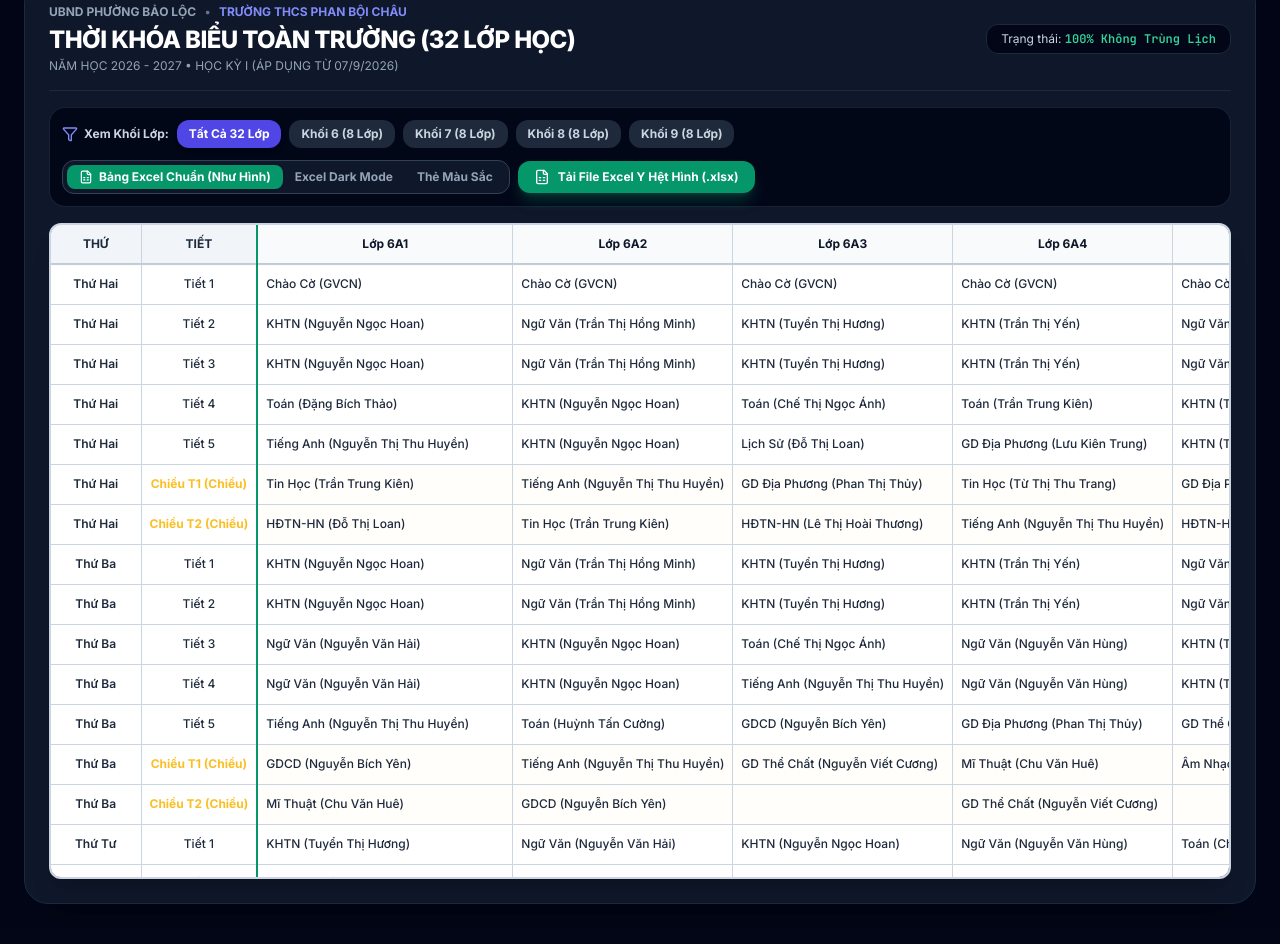
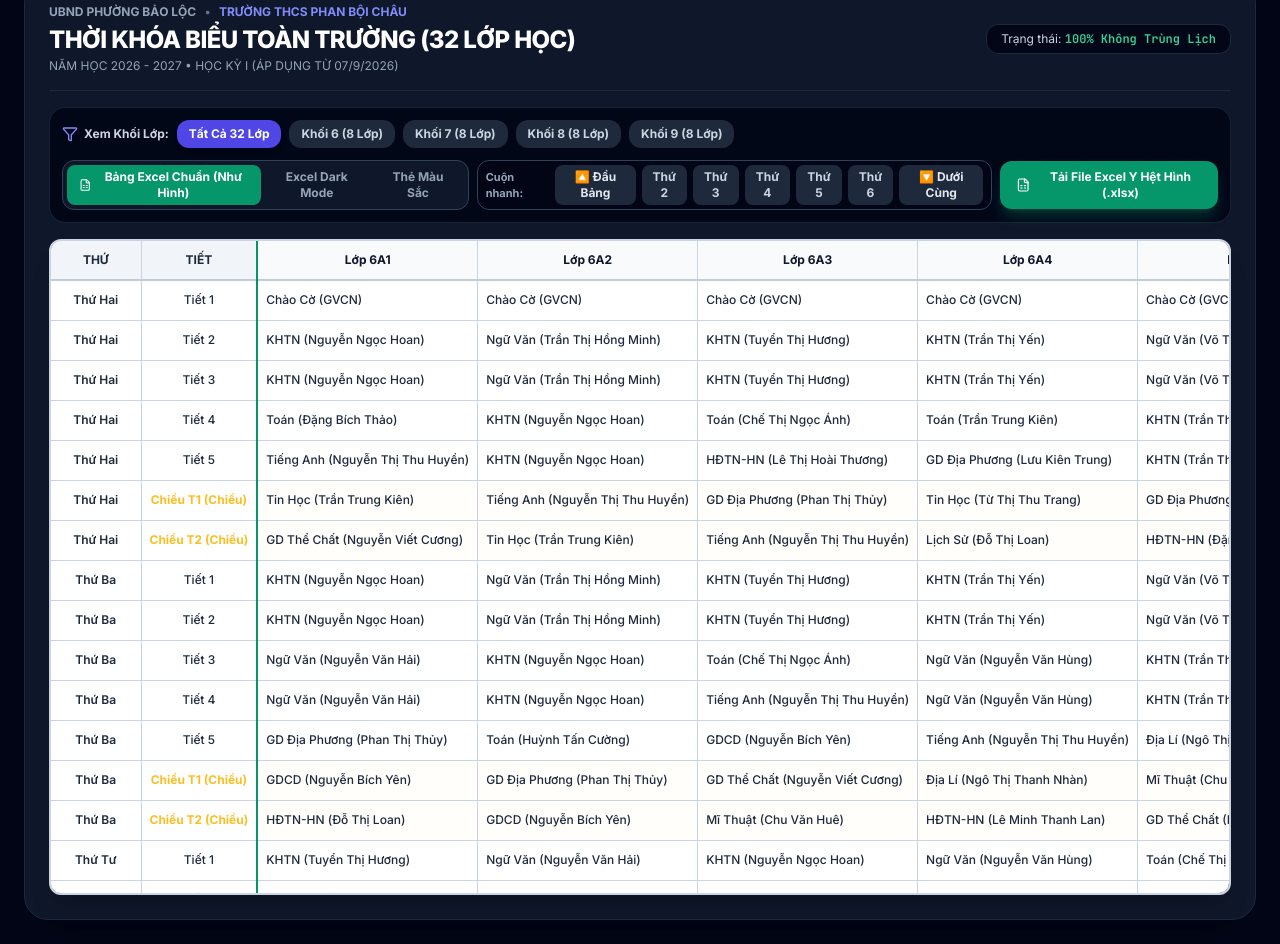
Before and after one commit to long260212/thoi_khoa_bieu, a React (Vite) app: page / in a window 1280 px wide. Shown: the part 323-1267 px from the top of the page. Built offline with nearby package versions, Linux system fonts and the light colour scheme.

Commit message:
feat: afternoon classes strictly on Mon-Tue-Wed (Thu-Fri afternoon off) and full-screen window-level mouse drag to scroll with quick navigation toolbar

```diff
--- a/src/App.tsx
+++ b/src/App.tsx
@@ -25,7 +25,7 @@ import {
 import * as XLSX from 'xlsx';
 import { PHAN_BOI_CHAU_DATA, PhanBoiChauTeacherData } from './utils/phanBoiChauData';
 import { getPhanBoiChauAssignments, parseTeachingExpression, ParsedTeachingUnit, SUBJECT_NAME_MAP } from './utils/assignmentParser';
-import { autoScheduleAllClasses, ScheduleResultEntry } from './utils/schedulerEngine';
+import { autoScheduleAllClasses, ScheduleResultEntry, AFTERNOON_DAYS } from './utils/schedulerEngine';
 import { MultiSourceImportModal } from './components/ImportCenter/MultiSourceImportModal';
 import { downloadSampleExcelTemplate } from './utils/multiSourceImporter';
 
@@ -72,6 +72,14 @@ const ALL_PERIOD_ITEMS = [
   { p: 7, session: 'CHIỀU', label: 'Chiều T2', display: 'Chiều Tiết 2' },
 ];
 
+// Các tiết học theo từng ngày: Chỉ Thứ 2, 3, 4 có học Buổi Chiều; Thứ 5 & Thứ 6 chiều nghỉ hoàn toàn
+const getPeriodsForDay = (dayKey: string) => {
+  if (AFTERNOON_DAYS.includes(dayKey)) {
+    return ALL_PERIOD_ITEMS;
+  }
+  return ALL_PERIOD_ITEMS.filter((item) => item.session === 'SÁNG');
+};
+
 export const App: React.FC = () => {
   // Chế độ xem:
   // 'MASTER_ALL_CLASSES': Tờ Thời Khóa Biểu Toàn Trường (Tất cả các lớp - Mặc định)
@@ -124,7 +132,7 @@ export const App: React.FC = () => {
     return map;
   }, [scheduleData]);
 
-  // Tham chiếu và state cho chức năng Kéo chuột cuộn 2 chiều (Mouse 2D Drag-to-Scroll)
+  // Tham chiếu và state cho chức năng Kéo chuột cuộn 2 chiều trên toàn bộ màn hình (Global window-level Drag-to-Scroll)
   const tableContainerRef = useRef<HTMLDivElement>(null);
   const [isDragging, setIsDragging] = useState(false);
   const [startX, setStartX] = useState(0);
@@ -132,8 +140,36 @@ export const App: React.FC = () => {
   const [scrollLeftState, setScrollLeftState] = useState(0);
   const [scrollTopState, setScrollTopState] = useState(0);
 
+  // Lắng nghe sự kiện chuột toàn cục (window) giúp người dùng giữ chuột kéo ở bất kỳ ô nào, kéo ra cả màn hình vẫn cuộn mượt mà
+  useEffect(() => {
+    if (!isDragging) return;
+
+    const handleGlobalMouseMove = (e: MouseEvent) => {
+      if (!tableContainerRef.current) return;
+      e.preventDefault();
+      const x = e.pageX - tableContainerRef.current.offsetLeft;
+      const y = e.pageY - tableContainerRef.current.offsetTop;
+      const walkX = (x - startX) * 1.5;
+      const walkY = (y - startY) * 1.5;
+      tableContainerRef.current.scrollLeft = scrollLeftState - walkX;
+      tableContainerRef.current.scrollTop = scrollTopState - walkY;
+    };
+
+    const handleGlobalMouseUp = () => {
+      setIsDragging(false);
+    };
+
+    window.addEventListener('mousemove', handleGlobalMouseMove, { passive: false });
+    window.addEventListener('mouseup', handleGlobalMouseUp);
+
+    return () => {
+      window.removeEventListener('mousemove', handleGlobalMouseMove);
+      window.removeEventListener('mouseup', handleGlobalMouseUp);
+    };
+  }, [isDragging, startX, startY, scrollLeftState, scrollTopState]);
+
   const handleMouseDown = (e: React.MouseEvent) => {
-    if (!tableContainerRef.current) return;
+    if (e.button !== 0 || !tableContainerRef.current) return; // Chỉ nhận chuột trái
     setIsDragging(true);
     setStartX(e.pageX - tableContainerRef.current.offsetLeft);
     setStartY(e.pageY - tableContainerRef.current.offsetTop);
@@ -141,30 +177,26 @@ export const App: React.FC = () => {
     setScrollTopState(tableContainerRef.current.scrollTop);
   };
 
-  const handleMouseLeave = () => {
-    setIsDragging(false);
-  };
-
-  const handleMouseUp = () => {
-    setIsDragging(false);
-  };
-
-  const handleMouseMove = (e: React.MouseEvent) => {
-    if (!isDragging || !tableContainerRef.current) return;
-    e.preventDefault();
-    const x = e.pageX - tableContainerRef.current.offsetLeft;
-    const y = e.pageY - tableContainerRef.current.offsetTop;
-    const walkX = (x - startX) * 1.8;
-    const walkY = (y - startY) * 1.8;
-    tableContainerRef.current.scrollLeft = scrollLeftState - walkX;
-    tableContainerRef.current.scrollTop = scrollTopState - walkY;
-  };
-
-  // Cuộn dọc trực tiếp đến Thứ được chọn (Đặc biệt là Thứ 7)
+  // Cuộn dọc trực tiếp đến Thứ được chọn
   const scrollToDayVertical = (dayKey: string) => {
     const el = document.getElementById(`day_row_${dayKey}`);
     if (el) {
-      el.scrollIntoView({ behavior: 'smooth', block: 'nearest' });
+      el.scrollIntoView({ behavior: 'smooth', block: 'start' });
+    }
+  };
+
+  const scrollToTopTable = () => {
+    if (tableContainerRef.current) {
+      tableContainerRef.current.scrollTo({ top: 0, behavior: 'smooth' });
+    }
+  };
+
+  const scrollToBottomTable = () => {
+    if (tableContainerRef.current) {
+      tableContainerRef.current.scrollTo({
+        top: tableContainerRef.current.scrollHeight,
+        behavior: 'smooth',
+      });
     }
   };
 
@@ -294,9 +326,9 @@ export const App: React.FC = () => {
     const headerRow = ['Thứ', 'Tiết', ...classList.map(c => `Lớp ${c}`)];
     masterRows.push(headerRow);
 
-    // Từng dòng: Thứ 2 đến Thứ 6 (Sáng Tiết 1-5, Chiều Tiết 1-2)
+    // Từng dòng: Thứ 2 đến Thứ 4 (Sáng + Chiều); Thứ 5 & 6 (Chỉ Sáng)
     DAYS.forEach((d) => {
-      ALL_PERIOD_ITEMS.forEach((item) => {
+      getPeriodsForDay(d.key).forEach((item) => {
         const row = [d.label, item.display];
         classList.forEach((cls) => {
           const entry = scheduleData[`${cls}_${d.key}_${item.p}`];
@@ -695,6 +727,34 @@ export const App: React.FC = () => {
                     </button>
                   </div>
 
+                  {/* Thanh điều hướng cuộn nhanh trên toàn màn hình */}
+                  <div className="flex items-center gap-1.5 bg-slate-950/80 px-2 py-1 rounded-xl border border-slate-700">
+                    <span className="text-[11px] font-bold text-slate-400 mr-1">Cuộn nhanh:</span>
+                    <button
+                      onClick={scrollToTopTable}
+                      className="px-2 py-1 bg-slate-800 hover:bg-slate-700 text-slate-200 text-xs font-bold rounded-lg transition-all flex items-center gap-1"
+                      title="Cuộn lên đầu bảng"
+                    >
+                      🔼 Đầu Bảng
+                    </button>
+                    {DAYS.map((d) => (
+                      <button
+                        key={d.key}
+                        onClick={() => scrollToDayVertical(d.key)}
+                        className="px-2 py-1 bg-slate-800 hover:bg-indigo-600 text-slate-300 hover:text-white text-xs font-bold rounded-lg transition-all"
+                      >
+                        {d.short}
+                      </button>
+                    ))}
+                    <button
+                      onClick={scrollToBottomTable}
+                      className="px-2 py-1 bg-slate-800 hover:bg-slate-700 text-slate-200 text-xs font-bold rounded-lg transition-all flex items-center gap-1"
+                      title="Cuộn xuống cuối bảng"
+                    >
+                      🔽 Dưới Cùng
+                    </button>
+                  </div>
+
                   {/* Nút tải File Excel chuẩn */}
                   <button
                     onClick={handleExportExcel}
@@ -710,19 +770,16 @@ export const App: React.FC = () => {
               <div
                 ref={tableContainerRef}
                 onMouseDown={handleMouseDown}
-                onMouseLeave={handleMouseLeave}
-                onMouseUp={handleMouseUp}
-                onMouseMove={handleMouseMove}
-                className={`overflow-auto rounded-xl border-2 select-none max-h-[82vh] transition-all ${
+                className={`overflow-auto rounded-xl border-2 select-none max-h-[82vh] transition-colors ${
                   tableTheme === 'EXCEL_LIGHT'
                     ? 'bg-white text-slate-900 border-slate-300 shadow-xl'
                     : tableTheme === 'EXCEL_DARK'
                     ? 'bg-slate-950 text-slate-200 border-slate-700 shadow-xl'
                     : 'bg-slate-900 text-slate-100 border-slate-800 shadow-2xl'
                 } ${isDragging ? 'cursor-grabbing' : 'cursor-grab'}`}
-                title="Cuộn chuột hoặc click giữ chuột để kéo ngang/dọc xem toàn bộ 32 lớp và từ Thứ 2 đến Thứ 7"
+                title="Giữ chuột trái ở bất kỳ ô nào rồi kéo chuột trên toàn màn hình để cuộn bảng nhanh"
               >
-                <table className={`w-full text-left border-collapse ${tableTheme === 'EXCEL_LIGHT' ? 'text-slate-900' : 'text-slate-200'} text-[12px] font-sans`}>
+                <table className={`w-full text-left border-collapse select-none ${tableTheme === 'EXCEL_LIGHT' ? 'text-slate-900' : 'text-slate-200'} text-[12px] font-sans`}>
                   {/* HÀNG TIÊU ĐỀ: Thứ | Tiết | Lớp 6A1 | Lớp 6A2 ... */}
                   <thead className={`sticky top-0 z-30 font-bold border-b-2 shadow-sm ${
                     tableTheme === 'EXCEL_LIGHT'
@@ -742,7 +799,7 @@ export const App: React.FC = () => {
                       <th className={`p-2.5 uppercase w-20 min-w-[75px] text-center sticky left-[90px] z-40 border-r-2 border-b ${
                         tableTheme === 'EXCEL_LIGHT'
                           ? 'bg-[#f1f5f9] text-slate-800 border-slate-300 border-r-emerald-600'
-                          : 'bg-slate-900 text-white border-slate-700 border-r-emerald-500'
+                          : 'bg-slate-950 text-white border-slate-700 border-r-emerald-500'
                       }`}>
                         Tiết
                       </th>
@@ -762,11 +819,11 @@ export const App: React.FC = () => {
                     </tr>
                   </thead>
 
-                  {/* THÂN BẢNG: Mỗi dòng chứa Thứ, Tiết và Phân công của từng lớp (5 ngày, sáng 5 tiết + chiều 2 tiết) */}
+                  {/* THÂN BẢNG: Thứ 2, 3, 4 (Sáng + Chiều); Thứ 5 & 6 (Chỉ học Sáng, không có Chiều) */}
                   <tbody>
                     {DAYS.map((d) => (
                       <React.Fragment key={d.key}>
-                        {ALL_PERIOD_ITEMS.map((item) => (
+                        {getPeriodsForDay(d.key).map((item) => (
                           <tr
                             key={`${d.key}_${item.p}`}
                             id={item.p === 1 ? `day_row_${d.key}` : undefined}
@@ -948,7 +1005,9 @@ export const App: React.FC = () => {
 
                               return (
                                 <td key={d.key} className="p-2 border-l border-slate-800 print:border-black min-w-[130px] h-16 align-middle relative">
-                                  {cell && cell.subject ? (
+                                  {s.sessionKey === 'CHIEU' && !AFTERNOON_DAYS.includes(d.key) ? (
+                                    <span className="text-slate-600 print:text-slate-400 text-[11px] italic font-medium">Nghỉ chiều</span>
+                                  ) : cell && cell.subject ? (
                                     <div
                                       className="h-full rounded-xl p-2 flex flex-col justify-center items-center text-white print:text-black shadow-sm"
                                       style={{
@@ -1033,7 +1092,9 @@ export const App: React.FC = () => {
                             const entry = scheduleData[`${cls}_${d.key}_${item.p}`];
                             return (
                               <td key={d.key} className="p-1 border-l border-slate-800 print:border-black">
-                                {entry ? (
+                                {item.session === 'CHIỀU' && !AFTERNOON_DAYS.includes(d.key) ? (
+                                  <span className="text-slate-600 print:text-slate-400 text-[10px] italic">Nghỉ chiều</span>
+                                ) : entry ? (
                                   <div className="text-center">
                                     <strong className="block font-bold text-xs text-brand-300 print:text-black">{entry.subject}</strong>
                                     <span className="text-[10px] text-slate-400 print:text-gray-700">({entry.teacher})</span>
@@ -1258,7 +1319,9 @@ export const App: React.FC = () => {
 
                                 return (
                                   <td key={d.key} className="p-2 border-l border-slate-800 print:border-black min-w-[130px] align-middle">
-                                    {schedItem ? (
+                                    {s.sessionKey === 'CHIEU' && !AFTERNOON_DAYS.includes(d.key) ? (
+                                      <span className="text-slate-600 print:text-slate-400 text-[11px] italic font-medium">Nghỉ chiều</span>
+                                    ) : schedItem ? (
                                       <div
                                         className="w-full h-full rounded-xl p-2 text-white print:text-black flex flex-col justify-center items-center shadow-md transition-all hover:scale-105"
                                         style={{
@@ -1408,7 +1471,9 @@ export const App: React.FC = () => {
                               const schedItem = tSched[`${d.key}_${item.p}`];
                               return (
                                 <td key={d.key} className="p-1 border-l border-slate-800 print:border-black">
-                                  {schedItem ? (
+                                  {item.session === 'CHIỀU' && !AFTERNOON_DAYS.includes(d.key) ? (
+                                    <span className="text-slate-600 print:text-slate-400 text-[10px] italic">Nghỉ chiều</span>
+                                  ) : schedItem ? (
                                     <div className="text-center">
                                       <strong className="block font-bold text-xs text-indigo-300 print:text-black">{schedItem.subject}</strong>
                                       <span className="text-[11px] text-slate-300 print:text-gray-700 font-bold">Lớp {schedItem.className}</span>
--- a/src/utils/schedulerEngine.ts
+++ b/src/utils/schedulerEngine.ts
@@ -2,6 +2,9 @@ import { ParsedTeachingUnit } from './assignmentParser';
 
 // 5 ngày trong tuần (Thứ Hai đến Thứ Sáu - KHÔNG HỌC THỨ BẢY THEO QUY ĐỊNH)
 export const DAYS_LIST = ['THU_2', 'THU_3', 'THU_4', 'THU_5', 'THU_6'];
+
+// Các ngày CHỈ CÓ BUỔI CHIỀU: Thứ Hai, Thứ Ba, Thứ Tư (Thứ Năm & Thứ Sáu chiều nghỉ hoàn toàn)
+export const AFTERNOON_DAYS = ['THU_2', 'THU_3', 'THU_4'];
 
 // Buổi Sáng: Tiết 1, 2, 3, 4, 5 | Buổi Chiều: Tiết 6, 7 (tương ứng Chiều Tiết 1, Tiết 2)
 export const PERIODS_LIST = [1, 2, 3, 4, 5, 6, 7];
@@ -227,8 +230,14 @@ export function autoScheduleAllClasses(
         return; // Đã quá số tiết tối đa cho phép của môn trong ngày
       }
 
-      // Các vị trí bắt đầu hợp lệ (Không vắt qua giờ nghỉ trưa giữa Tiết 5 Sáng và Tiết 1 Chiều)
-      const validStartPeriods = blockSize === 2 ? [1, 2, 3, 4, 6] : [1, 2, 3, 4, 5, 6, 7];
+      // Các vị trí bắt đầu hợp lệ (CHỈ CÓ BUỔI CHIỀU VÀO THỨ 2, 3, 4; THỨ 5 & 6 NGHỈ CHIỀU)
+      const hasAfternoon = AFTERNOON_DAYS.includes(day);
+      let validStartPeriods: number[];
+      if (blockSize === 2) {
+        validStartPeriods = hasAfternoon ? [1, 2, 3, 4, 6] : [1, 2, 3, 4];
+      } else {
+        validStartPeriods = hasAfternoon ? [1, 2, 3, 4, 5, 6, 7] : [1, 2, 3, 4, 5];
+      }
 
       for (const p of validStartPeriods) {
         let isFree = true;
@@ -300,7 +309,11 @@ export function autoScheduleAllClasses(
       for (const day of daysPool) {
         if (placed) break;
 
-        for (const p of [1, 2, 3, 4, 5, 6, 7]) {
+        const availablePeriods = AFTERNOON_DAYS.includes(day)
+          ? [1, 2, 3, 4, 5, 6, 7]
+          : [1, 2, 3, 4, 5];
+
+        for (const p of availablePeriods) {
           const slotKey = getSlotKey(day, p);
           const schedKey = getScheduleKey(className, day, p);
 
```
